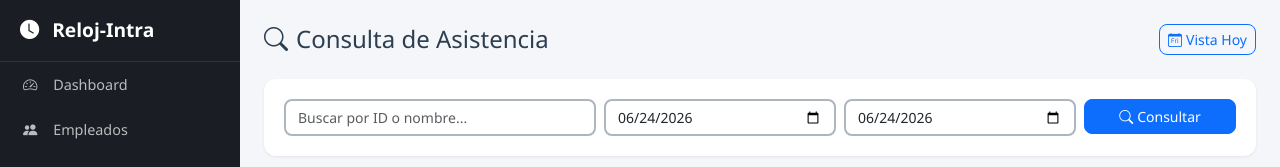
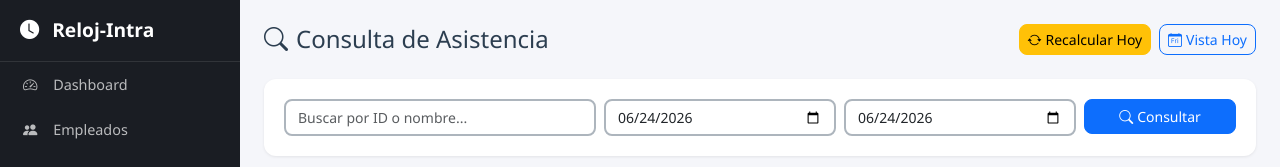
Before and after one commit to Jonathan3-3/reloj-inttranet, a Django app: page /asistencia/ in a window 1280 px wide. Shown: the top 167 px of the page. Run offline with Django 5.2, Linux system fonts and the light colour scheme; a user stored in the database is signed in; data comes from the database, SQL or seed files in the repository; data that the repository does not hold is empty.

Commit message:
fix: boton Recalcular Hoy en buscar.html (donde ves los reportes)

```diff
--- a/templates/asistencia/buscar.html
+++ b/templates/asistencia/buscar.html
@@ -3,7 +3,10 @@
 {% block content %}
 <div class="d-flex justify-content-between align-items-center mb-4">
     <h4 class="mb-0"><i class="bi bi-search me-2"></i>Consulta de Asistencia</h4>
-    <a href="{% url 'vista-hoy' %}" class="btn btn-outline-primary btn-sm"><i class="bi bi-calendar-day me-1"></i>Vista Hoy</a>
+    <div>
+      <button class="btn btn-warning btn-sm me-1" onclick="recalcularHoy()"><i class="bi bi-arrow-repeat me-1"></i>Recalcular Hoy</button>
+      <a href="{% url 'vista-hoy' %}" class="btn btn-outline-primary btn-sm"><i class="bi bi-calendar-day me-1"></i>Vista Hoy</a>
+    </div>
 </div>
 
 <div class="card mb-4">
@@ -80,6 +83,17 @@ function consultar() {
         });
 }
 
+function recalcularHoy() {
+    if (!confirm('¿Recalcular asistencia de TODOS los empleados para hoy?\nEsto corrige registros con lógica nueva.')) return;
+    fetch('/asistencia/api/recalcular/todos/')
+        .then(function(r) { return r.json(); })
+        .then(function(d) {
+            alert(d.mensaje);
+            consultar();
+        })
+        .catch(function(e) { alert('Error: ' + e); });
+}
+
 document.addEventListener('DOMContentLoaded', function() {
     consultar();
 });
```
